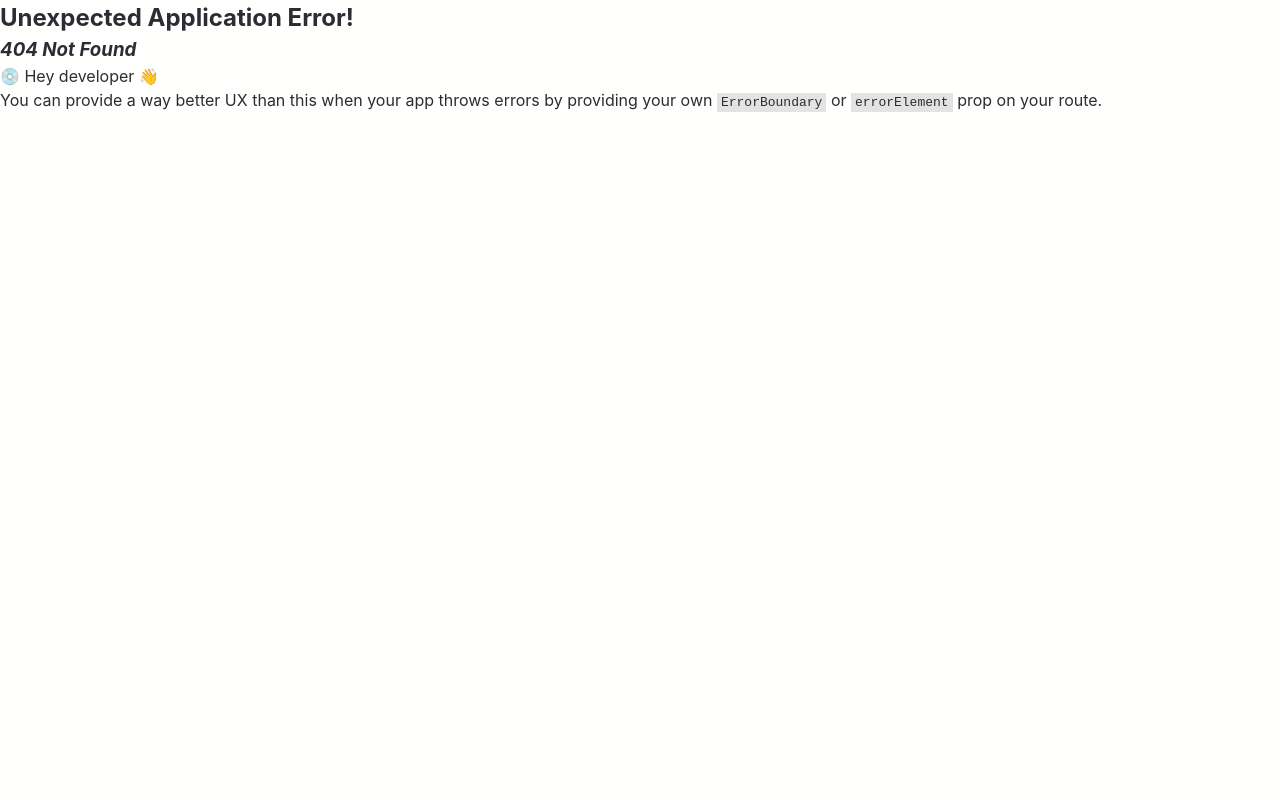
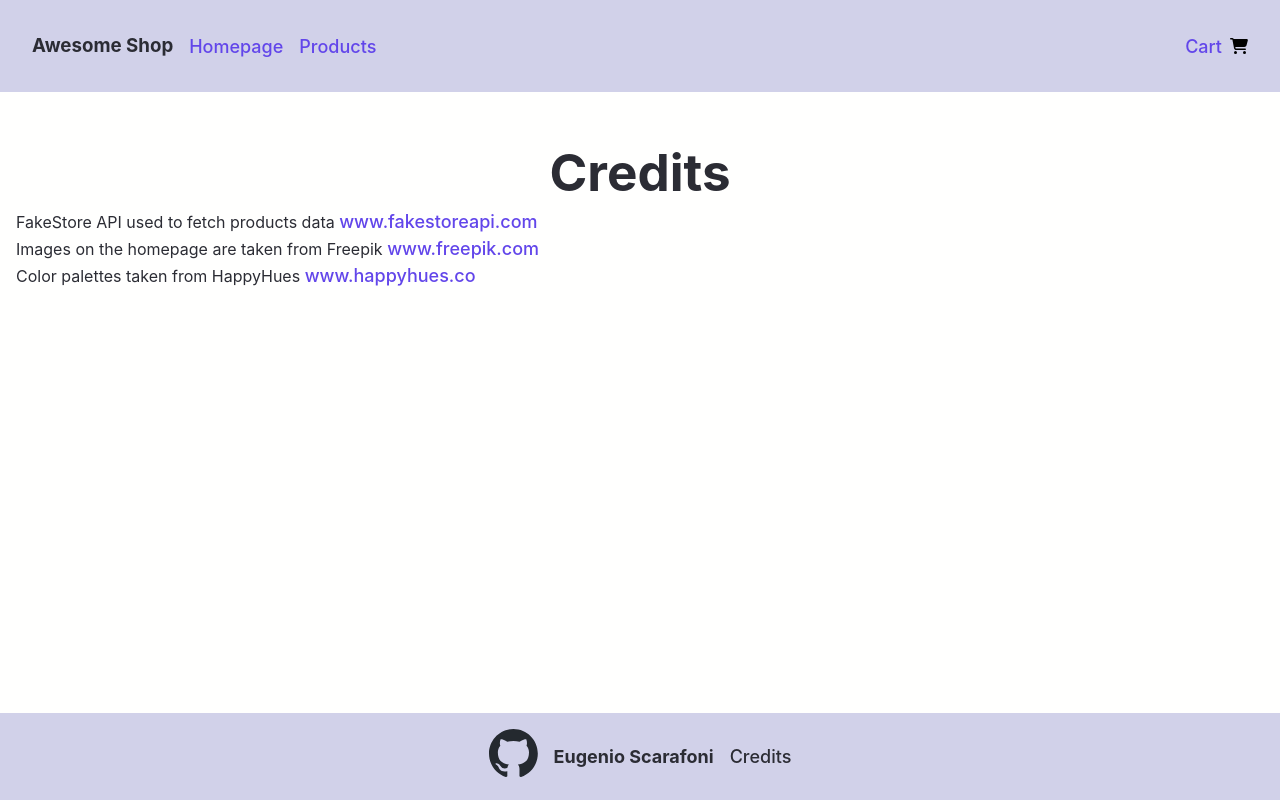
Before and after one commit to e-scarafoni-ITSRizzoli/awesome-shopping-site, a React (Vite) app: page /credits in a window 1280 px wide. Before the commit this address had no page. Built offline with nearby package versions, Linux system fonts and the light colour scheme.

Commit message:
Added Footer, Credits components, modified router

```diff
--- a/src/App.jsx
+++ b/src/App.jsx
@@ -3,6 +3,7 @@ import reactLogo from './assets/react.svg'
 import viteLogo from '/vite.svg'
 import './App.css'
 import { Link, Outlet } from 'react-router-dom'
+import Footer from './components/Footer'
 
 function App() {
   const [count, setCount] = useState(0)
@@ -23,7 +24,7 @@ function App() {
                 <>
                   <nav>
                     <h3>Awesome Shop</h3>
-                    <Link to="/home" className='link'> Homepage</Link>
+                    <Link to="/" className='link'> Homepage</Link>
                     <Link to="/products" className='link'> Products</Link>
                     <div className='link cartLink'>
                       <Link to="/cart" className='link'> Cart{totalQuantity() > 0 ? ": " + totalQuantity() : ""}</Link>
@@ -34,11 +35,12 @@ function App() {
                   <div className='main'>
                     <Outlet context={[cart, setCart]}/>
                   </div>
+                  <Footer/>
                 </>
               ) : (
                 <div className='mobileMenu'>
                   <button onClick={() => setMenu(false)}>Close menu</button>
-                  <Link to="/home" className='linkMobile' onClick={() => setMenu(false)}> Homepage</Link>
+                  <Link to="/" className='linkMobile' onClick={() => setMenu(false)}> Homepage</Link>
                   <Link to="/products" className='linkMobile' onClick={() => setMenu(false)}> Products</Link>
                   <Link to="/cart" className='linkMobile' onClick={() => setMenu(false)}> Cart{totalQuantity() > 0 ? ": " + totalQuantity() : ""}</Link>
                 </div>
--- /dev/null
+++ b/src/components/Credits.jsx
@@ -0,0 +1,12 @@
+const Credits = () => {
+    return (
+        <div className="credits">
+            <h1>Credits </h1>
+            <p> FakeStore API used to fetch products data <a>www.fakestoreapi.com</a> </p>
+            <p> Images on the homepage are taken from Freepik <a>www.freepik.com</a></p>
+            <p> Color palettes taken from HappyHues <a>www.happyhues.co</a></p>
+        </div>
+    )
+}
+
+export default Credits
--- /dev/null
+++ b/src/components/Footer.jsx
@@ -0,0 +1,21 @@
+import { Link } from "react-router-dom"
+
+const Footer = () => {
+    return(
+        <div>
+        <footer>
+            <a href="https://github.com/e-scarafoni">
+                <img src="/src/assets/github-mark.svg" id="github" alt="github logo"></img>
+            </a>
+            <a href="https://github.com/e-scarafoni">
+                <h4> Eugenio Scarafoni </h4>
+            </a>
+            <Link to="/credits">
+                <p> Credits </p>
+            </Link>
+        </footer>
+        </div>
+    )
+}
+
+export default Footer
--- a/src/index.css
+++ b/src/index.css
@@ -22,15 +22,16 @@
 div#root {
   width: 100%;
   min-height: 100vh;
+  display: flex;
+  flex-direction: column;
+  justify-content: space-between;
 }
 a {
   font-weight: 500;
-  color: #646cff;
   color: var(--highlight);
   text-decoration: inherit;
 }
 a:hover {
-  color: #535bf2;
   color: var(--secondary);
 }
 body {
@@ -251,8 +252,34 @@ nav{
   overflow: hidden;
   box-sizing: border-box;
 }
+
+footer {
+  padding: 1rem;
+  background-color: var(--primary);
+  display: flex;
+  justify-content: center;
+  align-items: center;
+  gap: 1rem;
+}
+
+div.credits {
+  padding: 1rem;
+  text-wrap: balance;
+}
+
+div.credits > h1 {
+  margin-bottom: 0.5rem;
+}
+
+img#github {
+  height: 3rem;
+  width: auto;
+}
+
+
 div.main {
   margin-top: 8rem;
+  margin-bottom: 3rem;
 }
 a {
   font-size: large;
--- a/src/main.jsx
+++ b/src/main.jsx
@@ -7,16 +7,18 @@ import Products from './components/Products.jsx'
 import Product from './components/Product.jsx'
 import Cart from './components/Cart.jsx'
 import Home from './components/Home.jsx'
+import Credits from './components/Credits.jsx'
 
 const router = createBrowserRouter([
   {
     path:"/",
     element: <App/>,
     children: [
-      {path:"home", element: <Home/>},
+      {path:"", element: <Home/>},
       {path:"products", element: <Products/>},
       {path:"products/:id", element: <Product/>},
-      {path:"cart", element: <Cart/>}
+      {path:"cart", element: <Cart/>},
+      {path:"credits", element: <Credits/>}
     ]
   }
 ])
```
Also changed, not shown: src/assets/github-mark-white.svg (added), src/assets/github-mark.svg (added).
